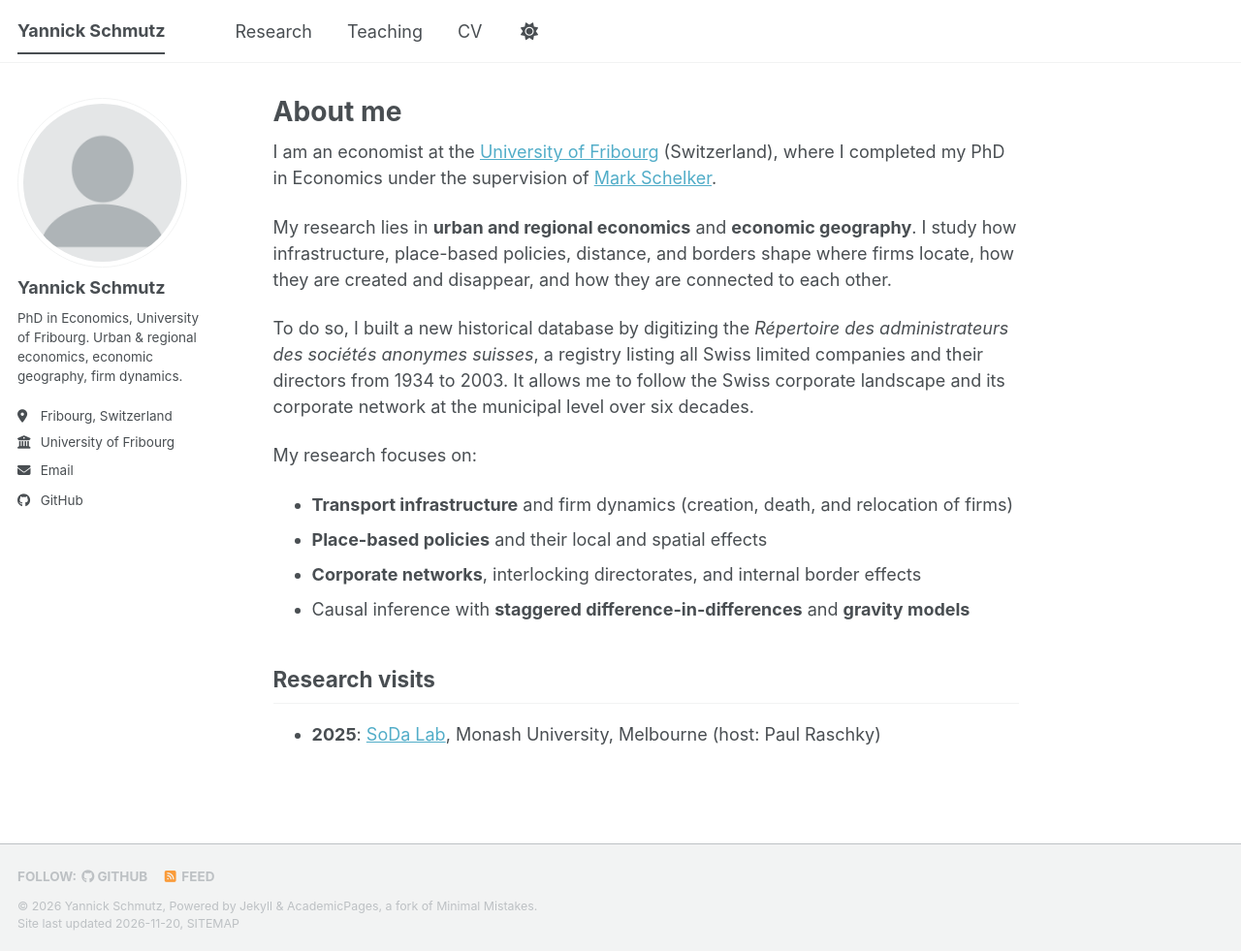
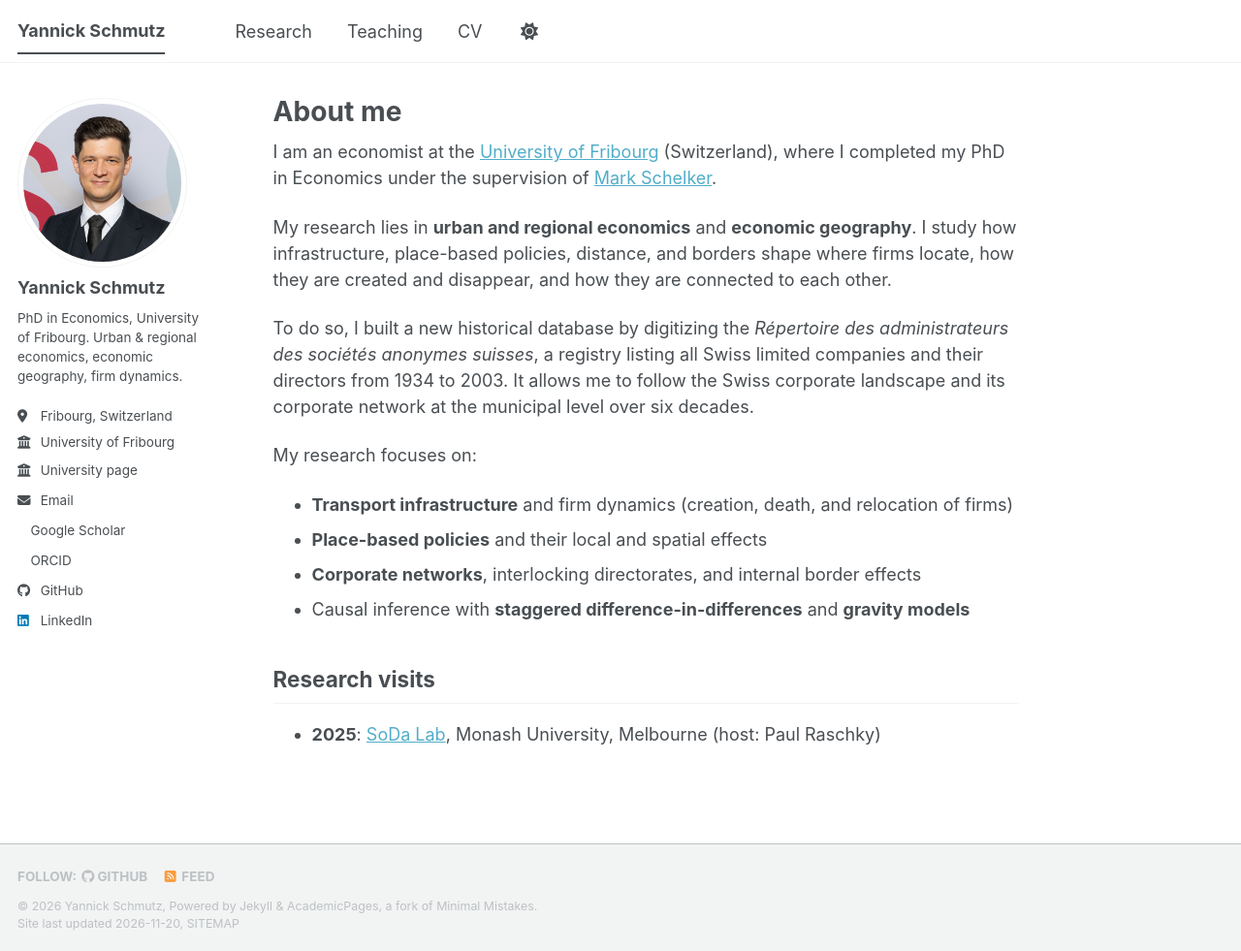
Before and after one commit to yannickschmutz/yannickschmutz.github.io, a Jekyll site: the page built from _pages/about.md, in a window 1280 px wide and 981 px high. Shown: the whole window at 97% size. Built offline with Jekyll 4.4.1, drawn with Linux system fonts in a browser that asks for light colours; a script bundle is joined from its source files by our own code; a style sheet for code colours, icons or effects is not loaded; part of the change alters nothing that is shown.

Commit message:
Add profile photo, LinkedIn and university page links
Co-Authored-By: Claude Opus 5.5 <noreply@anthropic.com>

```diff
--- a/_config.yml
+++ b/_config.yml
@@ -28,17 +28,17 @@ author:
   bio              : "PhD in Economics, University of Fribourg. Urban & regional economics, economic geography, firm dynamics."
   location         : "Fribourg, Switzerland"
   employer         : "University of Fribourg"
-  uri              : # URL
+  uri              : "https://www.unifr.ch/ecopub/fr/chaire/team/yannick-schmutz.html"
   email            : "yannick.schmutz@unifr.ch"
   cv               : # "/files/CV_Schmutz.pdf" - uncomment once the PDF is in files/ to show a CV link in the sidebar
 
   # Academic websites
   academia         : # URL
   arxiv            : # URL - Update with the correct link to your profile
-  googlescholar    : # URL - add your Google Scholar profile link
+  googlescholar    : "https://scholar.google.com/citations?user=Wc0xcSkAAAAJ&hl=fr&oi=ao"
   inspire-hep      : # URL
   impactstory      : # URL
-  orcid            : # URL - e.g. "https://orcid.org/0000-0000-0000-0000"
+  orcid            : "https://orcid.org/0009-0004-5500-9325"
   semantic         : # URL
   ssrn             : # URL
   pubmed           : # URL
@@ -66,7 +66,7 @@ author:
   keybase          : # Username
   instagram        : # Username
   lastfm           : # Username
-  linkedin         : # Username
+  linkedin         : "yannick-schmutz5"
   mastodon         : # URL
   medium           : # URL
   pinterest        : # Username
--- a/_includes/author-profile.html
+++ b/_includes/author-profile.html
@@ -31,7 +31,7 @@
         <li class="author__desktop"><i class="fas fa-fw fa-building-columns icon-pad-right" aria-hidden="true"></i>{{ author.employer }}</li>
       {% endif %}
       {% if author.uri %}
-        <li><a href="{{ author.uri }}"><i class="fas fa-fw fa-link icon-pad-right" aria-hidden="true"></i>{{ site.data.ui-text[site.locale].website_label | default: "Website" }}</a></li>
+        <li><a href="{{ author.uri }}"><i class="fas fa-fw fa-building-columns icon-pad-right" aria-hidden="true"></i>University page</a></li>
       {% endif %}
       {% if author.email %}
         <li><a href="mailto:{{ author.email }}"><i class="fas fa-fw fa-envelope icon-pad-right" aria-hidden="true"></i>{{ site.data.ui-text[site.locale].email_label | default: "Email" }}</a></li>
```
Also changed, not shown: images/profile.png.
